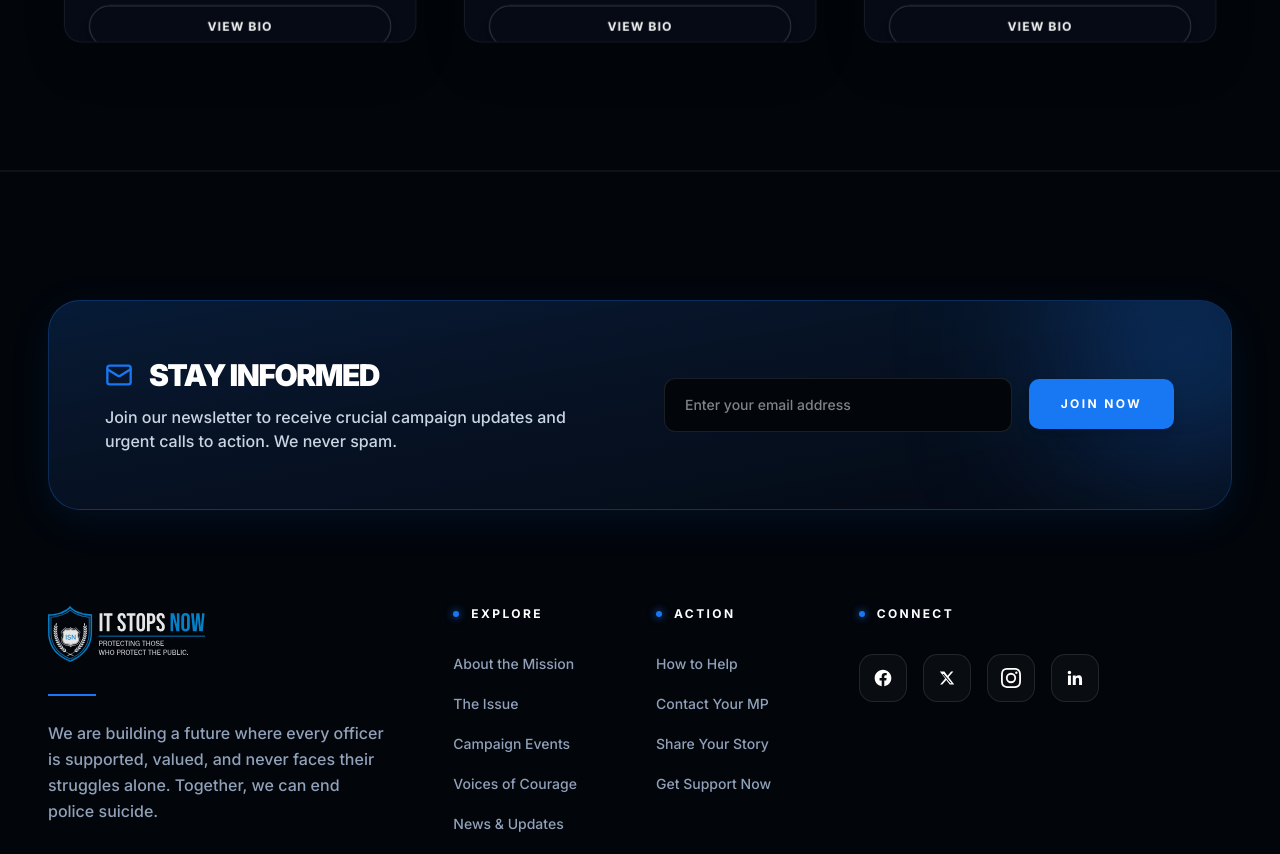
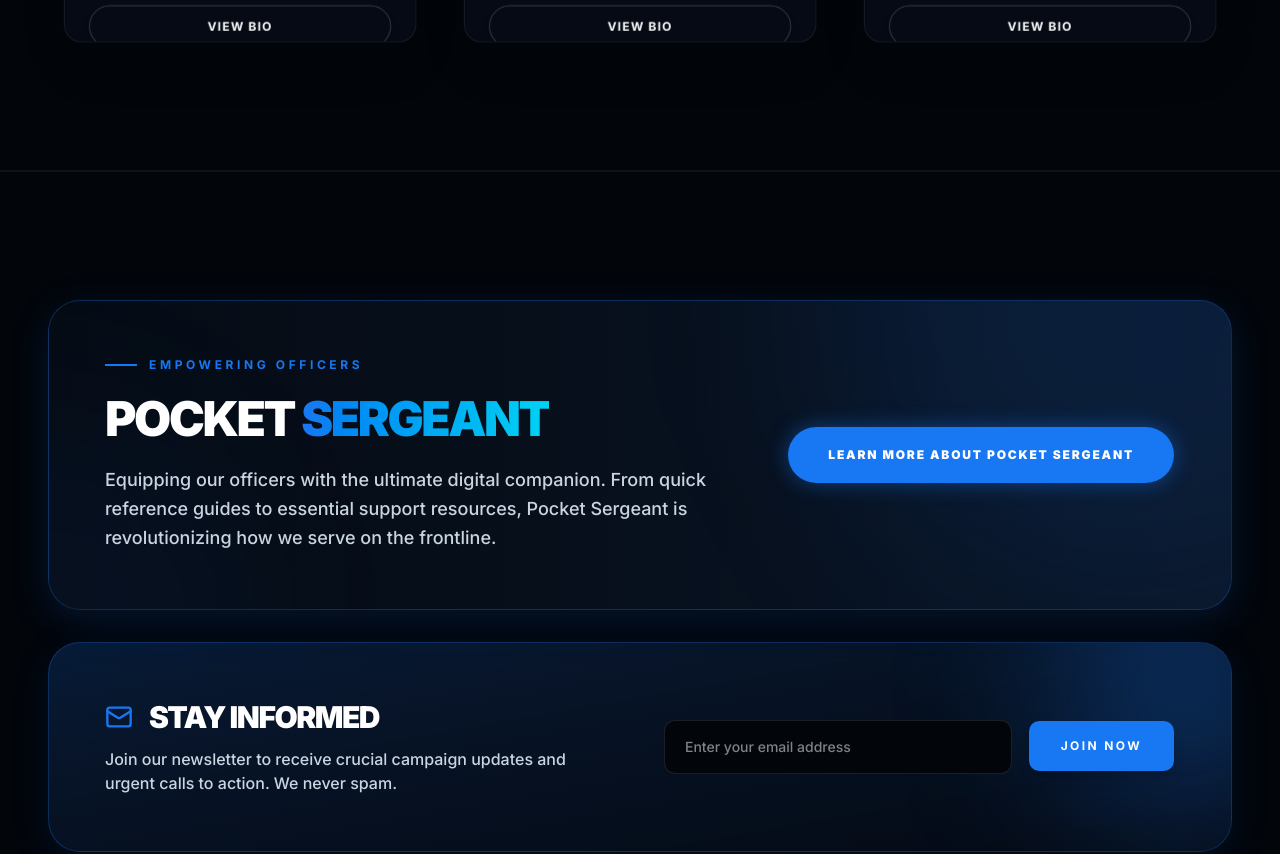
Before and after one commit to inx-nishits/itstopsnow, a Next.js app: page / in a window 1280 px wide. Shown: the part 5515-6369 px from the top of the page. Built offline with nearby package versions, Linux system fonts and the light colour scheme.

Commit message:
Add Pocket Sergeant CTA to Footer

```diff
--- a/src/components/layout/Footer.tsx
+++ b/src/components/layout/Footer.tsx
@@ -15,6 +15,33 @@
       </div>
 
       <div className="w-full px-6 lg:px-12 mx-auto relative z-10 max-w-[1600px]">
+
+        {/* POCKET SERGEANT CTA */}
+        <div className="bg-gradient-to-r from-[#050b14] to-[#0a1526] border border-[#1877F2]/30 rounded-[2rem] p-10 md:p-14 mb-8 relative overflow-hidden group shadow-[0_10px_40px_rgba(24,119,242,0.15)] flex flex-col lg:flex-row items-center justify-between gap-8 w-full">
+          <div className="absolute top-0 right-0 w-[600px] h-[600px] bg-[#1877F2]/10 rounded-full blur-[100px] pointer-events-none group-hover:bg-[#1877F2]/20 transition-colors duration-700 -translate-y-1/2 translate-x-1/3"></div>
+          <div className="absolute bottom-0 left-0 w-[400px] h-[400px] bg-blue-500/5 rounded-full blur-[80px] pointer-events-none -translate-x-1/2 translate-y-1/2"></div>
+
+          <div className="relative z-10 max-w-3xl">
+            <div className="flex items-center gap-3 mb-4">
+              <div className="w-8 h-[2px] bg-[#1877F2]"></div>
+              <span className="text-[#1877F2] font-bold text-xs uppercase tracking-[0.3em]">Empowering Officers</span>
+            </div>
+            <h3 className="text-3xl md:text-5xl font-black uppercase tracking-tighter text-white mb-4 leading-tight">
+              Pocket <span className="text-transparent bg-clip-text bg-gradient-to-r from-[#1877F2] to-cyan-400">Sergeant</span>
+            </h3>
+            <p className="text-slate-300 font-medium text-lg leading-relaxed">
+              Equipping our officers with the ultimate digital companion. From quick reference guides to essential support resources, Pocket Sergeant is revolutionizing how we serve on the frontline.
+            </p>
+          </div>
+
+          <div className="relative z-10 shrink-0 w-full lg:w-auto flex justify-start lg:justify-end">
+            <Link href="/about">
+              <Button className="bg-[#1877F2] text-white hover:bg-white hover:text-black font-black uppercase tracking-[0.15em] text-xs rounded-full px-10 py-7 shadow-[0_0_20px_rgba(24,119,242,0.4)] hover:shadow-[0_0_40px_rgba(24,119,242,0.6)] transition-all duration-300 hover:-translate-y-1 w-full sm:w-auto">
+                Learn More About Pocket Sergeant
+              </Button>
+            </Link>
+          </div>
+        </div>
 
         {/* PRE-FOOTER NEWSLETTER */}
         <div className="bg-gradient-to-br from-[#1877F2]/20 to-[#050A14] border border-[#1877F2]/30 rounded-[2rem] p-10 md:p-14 mb-24 relative overflow-hidden group shadow-[0_10px_40px_rgba(24,119,242,0.1)] flex flex-col lg:flex-row items-center justify-between gap-12 w-full">
```
